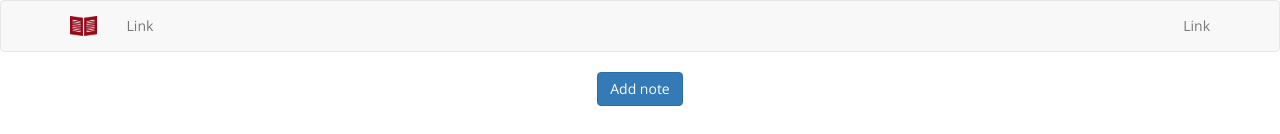
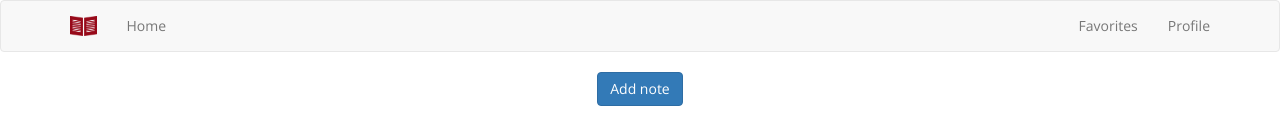
Before and after one commit to jwood803/Notes, a React (Create React App) app: page / in a window 1280 px wide. Shown: the top 134 px of the page. Built offline with nearby package versions, Linux system fonts and the light colour scheme.

Commit message:
Actually add a note

```diff
--- a/src/components/AddNote/AddNote.js
+++ b/src/components/AddNote/AddNote.js
@@ -18,7 +18,7 @@ const addNote = props => {
       </Modal.Body>
       <Modal.Footer>
         <Button onClick={closeModal}>Close</Button>
-        <Button bsStyle="primary" onClick={addNote}>Save note</Button>
+        <Button bsStyle="primary" onClick={() => addNote({title: "New title", details: "New details", rating: 3})}>Save note</Button>
       </Modal.Footer>
     </Modal>
   );
--- a/src/components/Navigation/Toolbar/Toolbar.js
+++ b/src/components/Navigation/Toolbar/Toolbar.js
@@ -13,12 +13,15 @@ class Toolbar extends Component {
         </Navbar.Header>
         <Nav>
           <NavItem eventKey={1} href="/">
-            Link
+            Home
           </NavItem>
         </Nav>
         <Nav pullRight>
           <NavItem eventKey={2} href="/">
-            Link
+            Favorites
+          </NavItem>
+          <NavItem eventKey={3} href="/">
+            Profile
           </NavItem>
         </Nav>
       </Navbar>
--- a/src/containers/NotesPage/NotesPage.js
+++ b/src/containers/NotesPage/NotesPage.js
@@ -28,13 +28,16 @@ export class NotesPage extends Component {
       rating: note.rating
     };
 
-    this.setState({isLoading: true});
+    const updatedNotes = this.state.notes.slice();
+    updatedNotes.push({...notes});
+
+    this.setState({isLoading: true, notes: updatedNotes});
 
     axios.post("/notes.json", notes)
       .then(response => {
         console.log(response);
 
-        this.setState({isLoading: false});
+        this.setState({isLoading: false, });
       }) // Add new note to state
       .catch(response => console.log(response));
 
@@ -55,7 +58,7 @@ export class NotesPage extends Component {
 
   render() {
     let notes = this.state.notes.slice();
-    let spinner = <Spinner />;
+    let noteSummary = <Spinner />;
 
     if(notes.length === 0) {
       notes = <p>Start adding notes!</p>
@@ -70,7 +73,7 @@ export class NotesPage extends Component {
     }
 
     if(!this.state.isLoading) {
-      spinner = (
+      noteSummary = (
         <Grid>
           <Row className="show-grid">
             {notes}
@@ -83,8 +86,7 @@ export class NotesPage extends Component {
       <Fragment>
         <Button style={{marginBottom: "20px"}} bsStyle="primary" onClick={this.showModal}>Add note</Button>
         <AddNote showModal={this.state.showAddNoteModal} closeModal={this.hideModal} addNote={this.addNewNote}/>
-        {spinner}
-
+        {noteSummary}
         <NoteDetails />
       </Fragment>
     );
```
